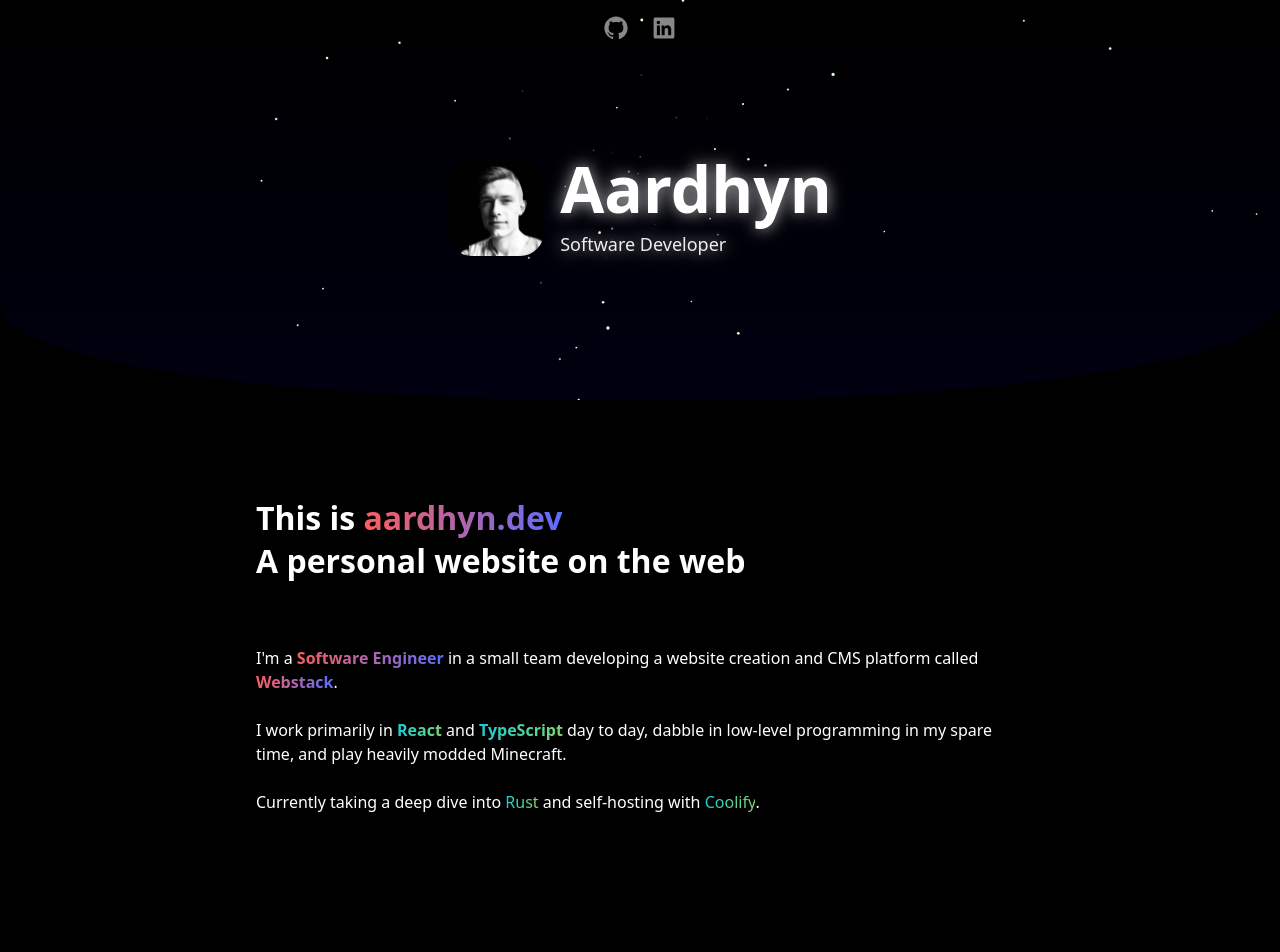
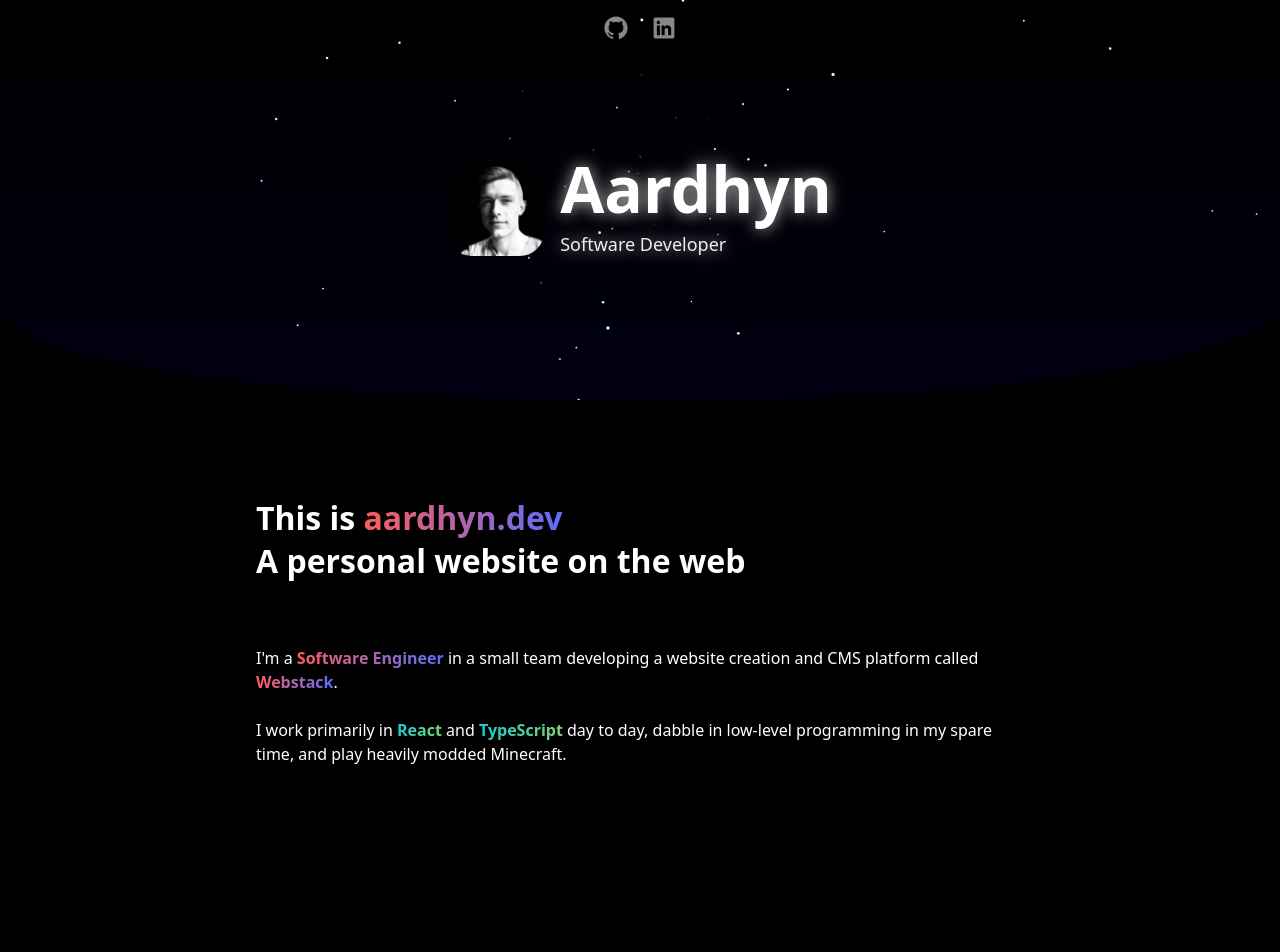
Before and after one commit to aardhyn/aardhyn, a React (Vite) app: page / in a window 1280 px wide. Shown: the top 952 px of the page. Built offline with nearby package versions, Linux system fonts and the light colour scheme.

Commit message:
chore: remove section

```diff
--- a/src/sections/Intro.tsx
+++ b/src/sections/Intro.tsx
@@ -37,17 +37,6 @@ export function Intro() {
         day to day, dabble in low-level programming in my spare time, and play
         heavily modded Minecraft.
       </P>
-      <P>
-        Currently taking a deep dive into{" "}
-        <G warm cool>
-          Rust
-        </G>{" "}
-        and self-hosting with{" "}
-        <G warm cool>
-          Coolify
-        </G>
-        .
-      </P>
     </Section>
   );
 }
```
